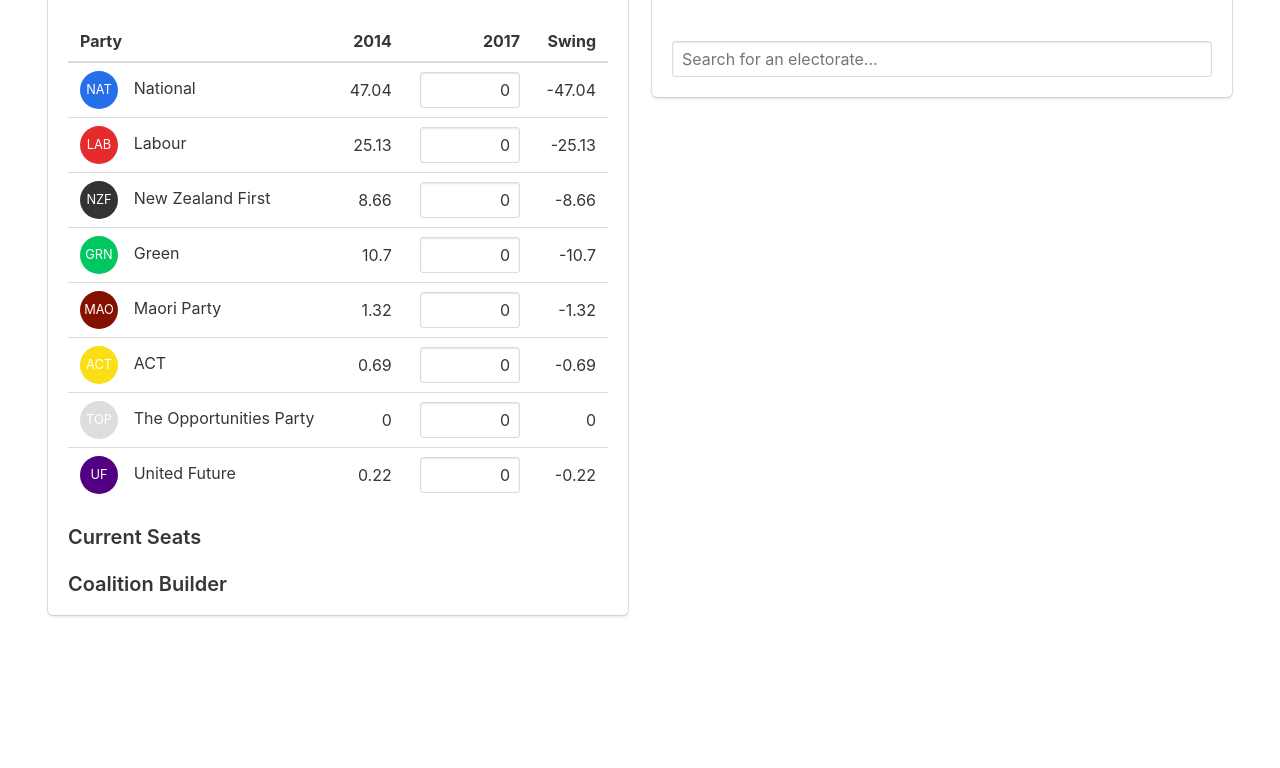
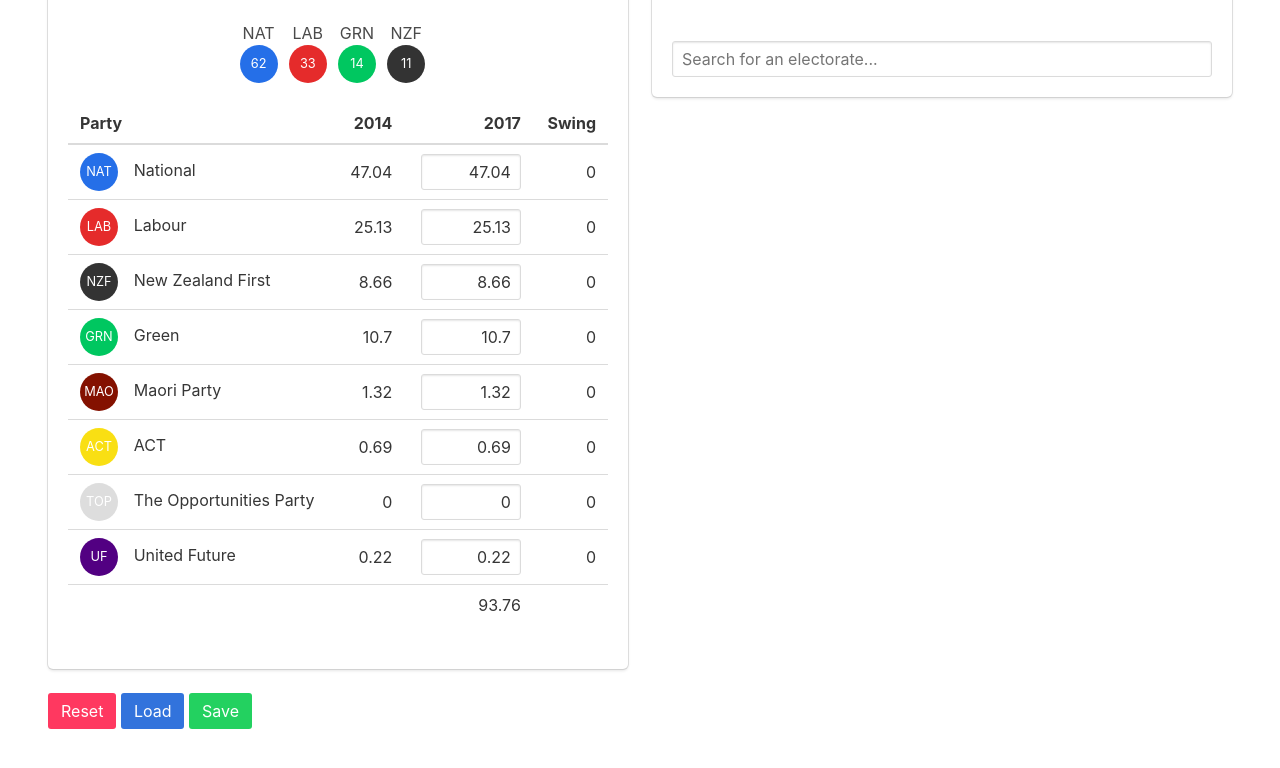
Before and after one commit to oscarcs/MMP-calculator, a plain HTML site: page index.html in a window 1280 px wide. Shown: the part 264-1032 px from the top of the page. Before the commit the page ends 927 px from the top, so only its background shows below. Drawn offline with Linux system fonts and the light colour scheme.

Commit message:
Complete major features.

```diff
--- a/data/electorates.csv
+++ b/data/electorates.csv
@@ -136,7 +136,7 @@
 Kelston,DEGIA-PALA,Anne,nzf,false
 Kelston,KNOTT,Warren,Conservative,false
 Kelston,LYE,Jeff,Aotearoa Legalise Cannabis Party,false
-Kelston,SEPULONI,Carmel Jean,labour,false
+Kelston,SEPULONI,Carmel Jean,labour,true
 Kelston,SMITH,Nicola,green,false
 Kelston,WHITLOCK,Cinnamon,maori,false
 Mana,FAAFOI,Kris,labour,true
--- a/index.html
+++ b/index.html
@@ -7,6 +7,7 @@
         <script src="bin/vue.js"></script>
         <script src="bin/sortable.js"></script>
         <script src="bin/vue-draggable.js"></script>
+        <script src="src/mmp.js"></script>
         <script src="src/main.js"></script>
     </head>
 
@@ -31,6 +32,18 @@
         <div class="column is-half is-narrow">
             <div class="box">
                 <h3 class="title is-3">Parties</h3>
+
+                <div class="badge-row">
+                    <div class="badge-unit" v-for="result in calculateSeats()">
+                        <div>
+                            {{result.badge.abbreviation}}
+                        </div>
+                        <div class="badge" v-bind:style="result.badge.style">
+                            {{result.seats}}
+                        </div>
+                    </div>
+                </div>
+
                 <table class="table is-fullwidth">
                     <thead>
                         <tr>
@@ -54,19 +67,29 @@
                             <td class="has-text-right">
                                 <div class="field">
                                     <div class="control has-text-right">
-                                        <input v-model.number="party.current" class="input input-narrow has-text-right" type="text">
+                                        <input
+                                            v-model.number="party.current"
+                                            class="input input-narrow has-text-right"
+                                            type="text"
+                                        >
                                     </div>
                                 </div>
                             </td>
                             <td class="has-text-right">{{getSwing(party.previous, party.current)}}</td>
+                        </tr>
+                        <tr>
+                            <td></td>
+                            <td></td>
+                            <td class="has-text-right">
+                                {{Math.round(parties.reduce((acc, x) => acc += x.current, 0) * 100) / 100}}
+                            </td>
+                            <td></td>
                         </tr>
                     </tbody>
                     <div class="" v-for="party in parties">
 
                     </div>
                 </table>
-                <h5 class="title is-5">Current Seats</h5>
-                <h5 class="title is-5">Coalition Builder</h5>
             </div>
         </div>
 
@@ -140,8 +163,11 @@
                 </div>
             </div>
         </div>
+        </div>
 
-        </div>
+        <button class="button is-danger" v-on:click="resetData()">Reset</button>
+        <button class="button is-info" v-on:click="loadData()">Load</button>
+        <button class="button is-success" v-on:click="saveData()">Save</button>
     </div>
     </section>
     </body>
--- a/src/main.js
+++ b/src/main.js
@@ -108,9 +108,11 @@
             electorates: {},
 
             // Search box properties:
-
             electorateSearch: "",
             electorateSearchResults: [],
+
+            // Seat distributions properties:
+            seats: {},
         },
 
         watch: {
@@ -129,10 +131,46 @@
             this.loadPartyList("top", "data/TOP.csv");
             this.loadPartyList("uf", "data/UF.csv");
 
-            this.loadElectorates("data/electorates.csv")
+            this.loadElectorates("data/electorates.csv");
+
+            for (let i in this.parties) {
+                this.parties[i].current = this.parties[i].previous;
+            }
+
+            this.loadData();
         },
 
         methods: {
+
+            saveData: function() {
+                console.log("Saving data...");
+
+                let electorates = JSON.stringify(this.electorates);
+                let parties = JSON.stringify(this.parties);
+
+                localStorage.setItem("electorates", electorates);
+                localStorage.setItem("parties", parties);
+            },
+
+            loadData: function() {
+                console.log("Loading data...");
+
+                let electorates = localStorage.getItem("electorates");
+                let parties = localStorage.getItem("parties");
+
+                console.log(electorates, parties);
+
+                if (electorates !== null && parties !== null) {
+                    this.electorates = JSON.parse(electorates);
+                    this.parties = JSON.parse(parties);
+                }
+            },
+
+            resetData: function() {
+                localStorage.removeItem("electorates");
+                localStorage.removeItem("parties");
+            },
+
             loadPartyList: function(alias, fileName) {
                 let app = this;
 
@@ -328,20 +366,8 @@
                     }
                 }
 
-                /*
-                for (i in data) {
-                    let badge = this.getBadge(data[i].party);
-                    data[i].style = {
-                        backgroundColor: badge.style.backgroundColor,
-                        width: ((data[i].seats / total) * 100) + "%"
-                    };
-                    data[i].abbreviation = badge.abbreviation;
-                }
-                */
-
                 data.sort((x, y) => y.seats - x.seats);
 
-                console.log(data);
                 return data;
             },
 
@@ -415,8 +441,56 @@
                         }
                     };
                 }
+            },
 
-            }
+            calculateSeats: function() {
+                let parties = [];
+                let electorates = [];
+
+                let getParty = x => (x.current.party.name || x.current.party);
+
+                for (let i in this.parties) {
+                    parties.push({
+                        name: this.parties[i].name,
+                        votes: this.parties[i].current * 100,
+                    });
+                }
+
+                for (let i in this.electorates) {
+                    var electorateParty = electorates.find(x => x.name === getParty(this.electorates[i]));
+
+                    if (typeof electorateParty === 'undefined') {
+                        electorates.push({
+                            name: getParty(this.electorates[i]),
+                            seats: 1
+                        });
+                    }
+                    else {
+                        electorateParty.seats++;
+                    }
+                }
+
+                let parliament = calculateMMP(parties, electorates);
+
+                let seats = [];
+                for (let i in parliament.parties) {
+                    let foundParty = this.parties.find(x => x.name === parliament.parties[i].name);
+                    let party = typeof foundParty !== 'undefined' ? foundParty : parliament.parties[i].name;
+                    let badge = this.getBadge(party);
+
+                    seats.push({
+                        badge: badge,
+                        seats: parliament.parties[i].quota,
+                        party: party
+                    });
+                }
+
+                seats.sort((x, y) => y.seats - x.seats);
+
+                this.seats = seats;
+                return seats;
+            },
+
         }
     });
 
--- a/src/mmp.js
+++ b/src/mmp.js
@@ -11,7 +11,7 @@
             let electorateSeats = electorates.find(x => x.name === parties[i].name);
 
             if (parties[i].votes >= total * 0.05 ||
-                electorateSeats.seats > 0
+                (typeof electorateSeats !== 'undefined' && electorateSeats.seats > 0)
             ) {
                 validParties.push(parties[i]);
             }
--- a/src/styles.css
+++ b/src/styles.css
@@ -1,5 +1,5 @@
-.hero.is-orange {
-    background-color: #f89828;
+.is-orange {
+    background-color: #f89828 !important;
 }
 
 .is-nowrap {
```
